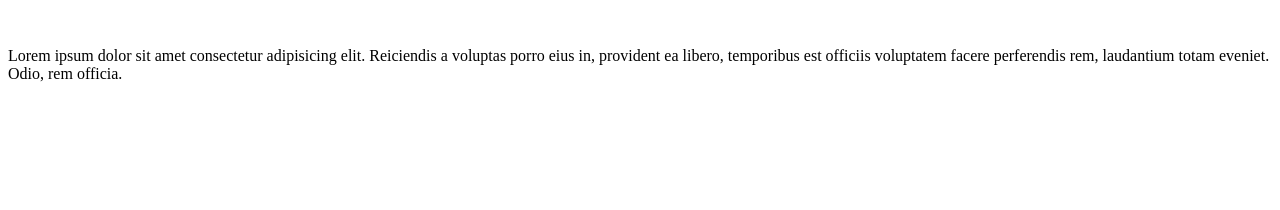
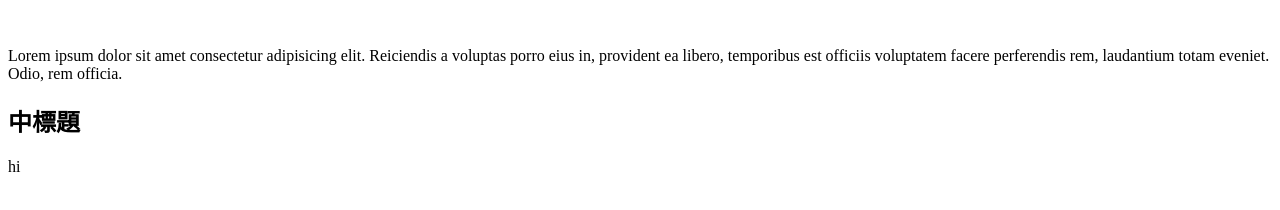
Before and after one commit to TFD10507/test1, a plain HTML site: page index.html in a window 1280 px wide. Shown: the part 128-338 px from the top of the page. Drawn offline with Linux system fonts and the light colour scheme.

Commit message:
新增h2

```diff
--- a/index.html
+++ b/index.html
@@ -11,5 +11,10 @@
     <p>Lorem ipsum dolor sit amet, consectetur adipisicing elit. Quisquam fuga vel quos, doloribus sed molestias reiciendis cupiditate magni adipisci distinctio voluptates quas et nemo, exercitationem sequi obcaecati voluptate enim laborum.</p>
     <br>
     <p>Lorem ipsum dolor sit amet consectetur adipisicing elit. Reiciendis a voluptas porro eius in, provident ea libero, temporibus est officiis voluptatem facere perferendis rem, laudantium totam eveniet. Odio, rem officia.</p>
+
+    <h2>中標題</h2>
+    <div>
+        hi
+    </div>
 </body>
 </html>
```
